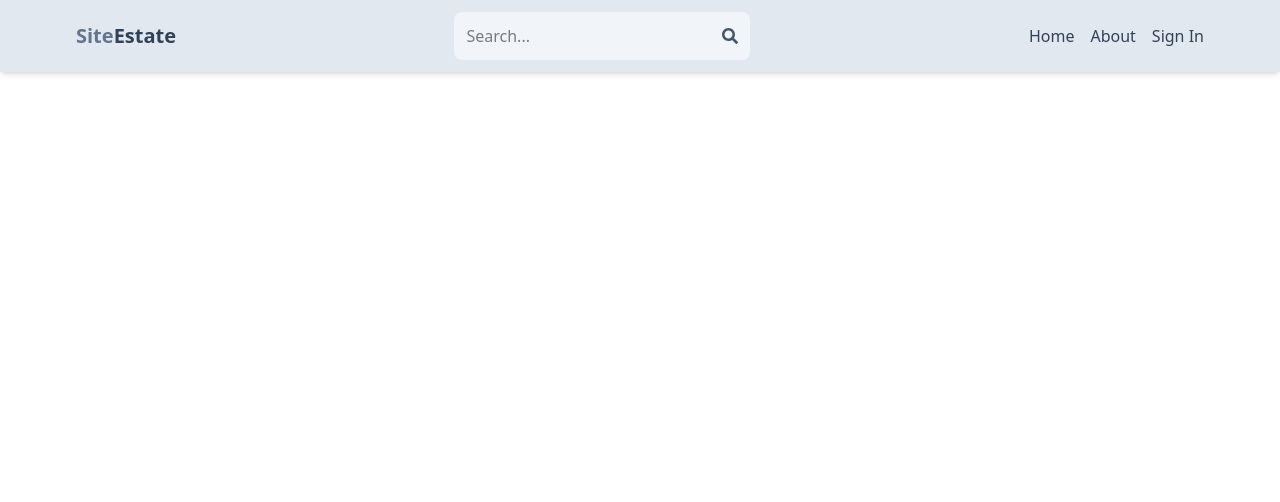
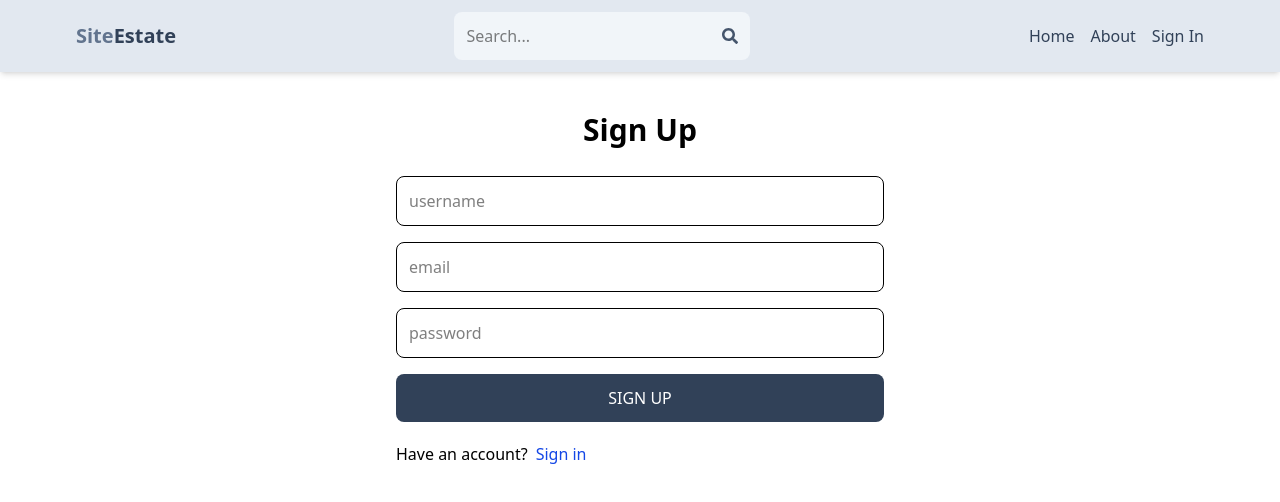
Before and after one commit to wildOpossum/mern-estate-, a React (Vite) app in the folder client/: page /sign-up in a window 1280 px wide. Shown: the top 502 px of the page. Built offline with nearby package versions, Linux system fonts and the light colour scheme.

Commit message:
Complite sing up page UI

```diff
--- a/client/src/App.jsx
+++ b/client/src/App.jsx
@@ -2,7 +2,7 @@ import {BrowserRouter, Route, Routes} from 'react-router-dom'
 
 import Home from './pages/Home'
 import SignIn from './pages/SignIn'
-import SignOut from './pages/SignUp'
+import SignUp from './pages/SignUp'
 import Profile from './pages/Profile'
 import About from './pages/About'
 import { Header } from './components/Header'
@@ -15,7 +15,7 @@ export default function App() {
       <Routes>
         <Route path='/' element={<Home/>}/>
         <Route path='/sign-in' element={<SignIn/>}/>
-        <Route path='/sign-out' element={<SignOut/>}/>
+        <Route path='/sign-up' element={<SignUp/>}/>
         <Route path='/about' element={<About/>}/>
         <Route path='/profile' element={<Profile/>}/>
       </Routes>
--- a/client/src/pages/SignUp.jsx
+++ b/client/src/pages/SignUp.jsx
@@ -1,8 +1,42 @@
 import React from 'react'
+import { Link } from 'react-router-dom'
 
 const SingUp = () => {
   return (
-	<div>SingUp</div>
+    <div className='p-3 max-w-lg mx-auto'>
+      <h1 className='text-3xl text-center font-semibold my-7'>Sign Up</h1>
+      <form className='flex flex-col gap-4'>
+        <input
+          type='text'
+          placeholder='username'
+          className='border p-3 rounded-lg'
+          id='username'
+        />
+        <input
+          type='email'
+          placeholder='email'
+          className='border p-3 rounded-lg'
+          id='email'
+        />
+        <input
+          type='password'
+          placeholder='password'
+          className='border p-3 rounded-lg'
+          id='password'
+        />
+
+        <button
+          className='bg-slate-700 text-white p-3 rounded-lg uppercase hover:opacity-95 disabled:opacity-80'
+        >Sign Up
+        </button>
+      </form>
+      <div className='flex gap-2 mt-5'>
+        <p>Have an account?</p>
+        <Link to='/sing-in'>
+          <span className='text-blue-700'>Sign in</span>
+        </Link>
+      </div>
+    </div>
   )
 }
 
```
